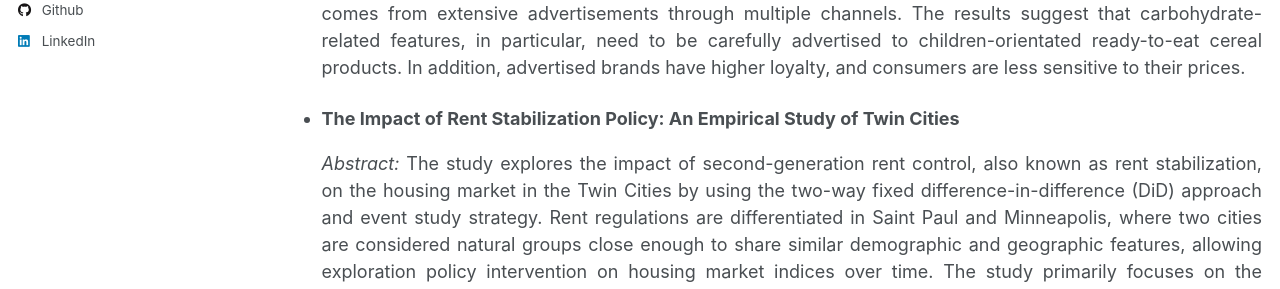
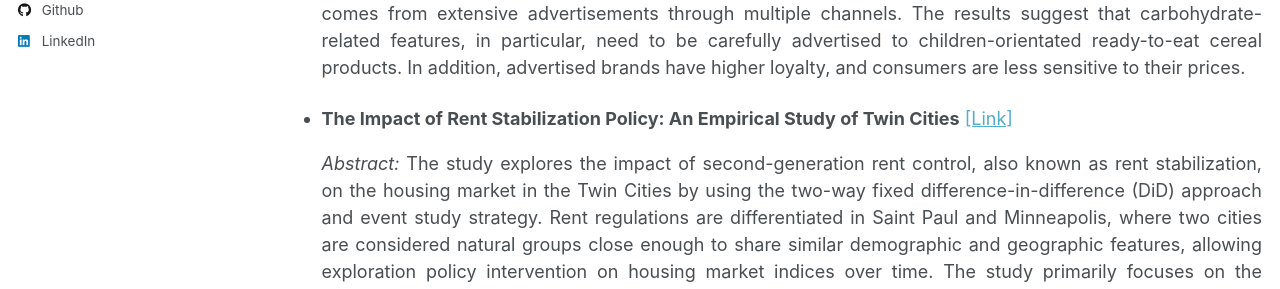
Before and after one commit to yiran-zheng/yiran-zheng.github.io, a Jekyll site: the page built from _pages/research.html, in a window 1280 px wide and 900 px high. Shown: the part 450-739 px from the top of the window. Built offline with Jekyll 4.4.1, drawn with Linux system fonts in a browser that asks for light colours.

Commit message:
Update research.html

```diff
--- a/_pages/research.html
+++ b/_pages/research.html
@@ -18,7 +18,7 @@ author_profile: true
             </li>
           </ul>
           <ul>
-            <li><strong>The Impact of Rent Stabilization Policy: An Empirical Study of Twin Cities</strong>
+            <li><strong>The Impact of Rent Stabilization Policy: An Empirical Study of Twin Cities</strong> <a href="../files/The_Impact_of_Rent_Stabilization_Policy__An_Empirical_Study_of_Twin_Cities.pdf" target="_blank" rel="noopener noreferrer"> [Link] </a>
                 <p align="justify">
                   <i>Abstract:</i> The study explores the impact of second-generation rent control, also known as rent stabilization, on the housing market in the Twin Cities by using the two-way fixed difference-in-difference (DiD) approach and event study strategy. Rent regulations are differentiated in Saint Paul and Minneapolis, where two cities are considered natural groups close enough to share similar demographic and geographic features, allowing exploration policy intervention on housing market indices over time. The study primarily focuses on the monthly home value affected by the rent stabilization at the neighborhood level. A triple difference-in-difference (DDD) model is employed for the robustness test. The results suggest that rent stabilization depresses the values of smaller homes more substantially, whereas larger homes face less direct policy-induced devaluation. The dynamic effect reveals that regulatory interventions can distort property market valuations, particularly for homes that are more susceptible to changes in investor expectations and future rental constraints. Moreover, the policy has less direct impact across building structures, including single-family homes and condominiums.
                 </p>
```
